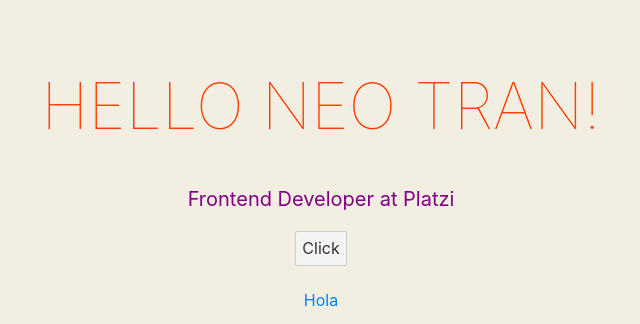
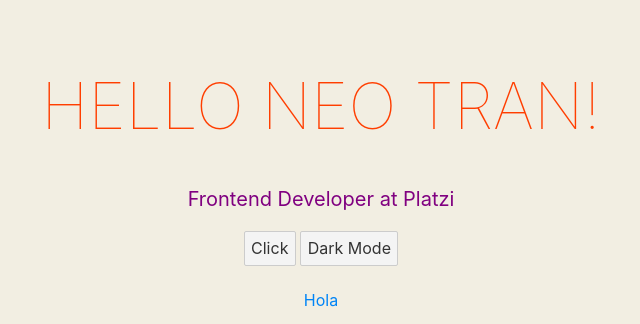
Before and after one commit to NeoTRAN001/CursoSveltePlatzi, a Svelte app: page / in a window 1280 px wide. Shown: the top 324 px of the page, without its empty margins (319-959 px from the left). Built offline with nearby package versions, Linux system fonts and the light colour scheme.

Commit message:
Dark Mode

```diff
--- a/src/components/About.svelte
+++ b/src/components/About.svelte
@@ -1,15 +1,30 @@
 <script>
     let someText = `Frontend Developer at Platzi`;
     let count = 0;
+    let styles = { darkMode: false }
 
     function handleClick() {
         count += 1;
     }
+
+    function toggle() {
+        styles.darkMode = !styles.darkMode;
+
+        window.document.body.classList.toggle("dark-mode");
+    }
 </script>
 
 <main>
-    <p>{someText}</p>
+
+    {#if !styles.darkMode}
+        <p>{someText}</p>
+    {:else}
+        <p>
+            <span>Hello DarkMode</span>
+        </p>
+    {/if}
     <button on:click="{handleClick}">Click { count === 0 ? '' : count }</button>
+    <button on:click={toggle}>{ styles.darkMode ? 'White' : 'Dark' } Mode</button>
 </main>
 
 <style>
```
